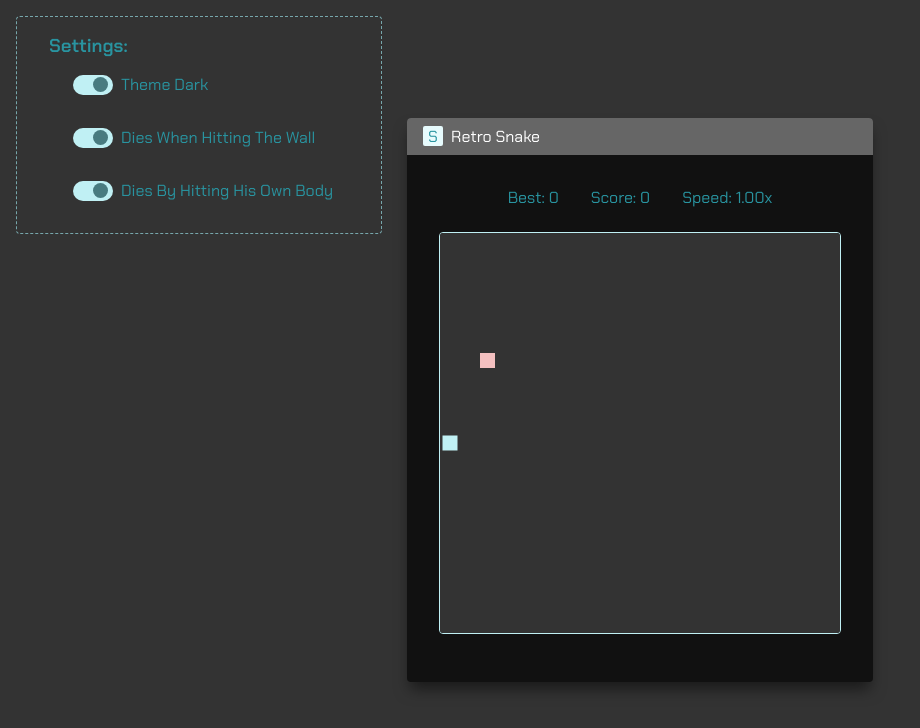
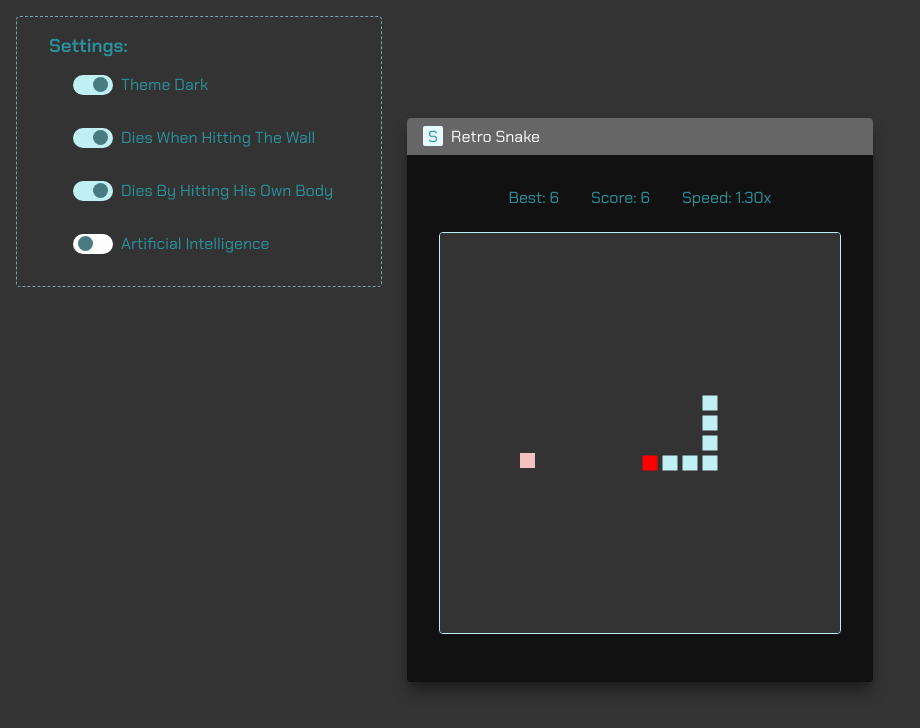
Before and after one commit to ErnaneJ/retro-snake-game, a plain HTML site: page index.html in a window 1280 px wide. Shown: the whole page, without its empty margins (0-920 px from the left). Drawn offline with Linux system fonts and the light colour scheme.

Commit message:
debugging AI concept and improving targeting logic

```diff
--- /dev/null
+++ b/assets/javascript/artificialIntelligence.js
@@ -0,0 +1,98 @@
+class ArtificialIntelligence{
+  constructor(game){
+    this.active = true;
+    this.game = game;
+  }
+
+  play(){
+    if(!this.active) return;
+
+    if(this.bestDirection('RIGHT') && this.willNotHitTheBody('RIGHT')){
+      this.game.snake.rotateX = 1;
+      this.game.snake.rotateY = 0;
+    }else if(this.bestDirection('DOWN') && this.willNotHitTheBody('DOWN')){
+      this.game.snake.rotateX = 0;
+      this.game.snake.rotateY = 1;
+    }else if(this.bestDirection('UP') && this.willNotHitTheBody('UP')){
+      this.game.snake.rotateX = 0;
+      this.game.snake.rotateY = -1;
+    }else if(this.bestDirection('LEFT') && this.willNotHitTheBody('LEFT')){
+      this.game.snake.rotateX = -1;
+      this.game.snake.rotateY = 0;
+    }else{
+      console.log("I DON'T KNOW WHERE TO GO")
+    }
+  }
+
+  bestDirection(direction){
+    const right = this.game.snake.currentPositionX + this.game.snake.size;
+    const distanceGoingRight = Math.sqrt(Math.pow(right - this.game.apple.x, 2));
+
+    const left = this.game.snake.currentPositionX - this.game.snake.size;
+    const distanceGoingLeft = Math.sqrt(Math.pow(left - this.game.apple.x, 2));
+
+    const up = this.game.snake.currentPositionY - this.game.snake.size;
+    const distanceGoingUp = Math.sqrt(Math.pow(up - this.game.apple.y, 2));
+
+    const down = this.game.snake.currentPositionY + this.game.snake.size;
+    const distanceGoingDown = Math.sqrt(Math.pow(down - this.game.apple.y, 2));
+
+    if(direction === 'RIGHT'){
+      return distanceGoingRight < distanceGoingLeft && (right <= this.game.canvas.width || !this.game.diesWhenHittingTheWall);
+    } else if(direction === 'DOWN'){
+      return distanceGoingUp > distanceGoingDown && (down <= this.game.canvas.height || !this.game.diesWhenHittingTheWall);
+    } else if(direction === 'UP'){
+      return distanceGoingDown > distanceGoingUp && (up >= 0 || !this.game.diesWhenHittingTheWall);
+    } else if(direction === 'LEFT'){
+      return distanceGoingRight > distanceGoingLeft && (left >= 0 || !this.game.diesWhenHittingTheWall);
+    } else{
+      return false;
+    }
+  }
+
+  willNotHitTheBody(direction){
+    if(!this.game.diesByHittingHisOwnBody) return true;
+
+    let tail = this.game.snake.tail;
+
+    let {x, y} = JSON.parse(JSON.stringify({x: this.game.snake.currentPositionX, y: this.game.snake.currentPositionY}));
+
+    if(direction === 'RIGHT'){
+      x = x + this.game.snake.size;
+    } else if(direction === 'DOWN'){
+      y = y + this.game.snake.size;
+    } else if(direction === 'UP'){
+      y = y - this.game.snake.size;
+    } else if(direction === 'LEFT'){
+      x = x - this.game.snake.size;
+    }
+
+    let  parts = tail.filter(body => body.x === x && body.y === y)
+
+    if(direction === 'RIGHT'){
+      x = x + this.game.snake.size * 2;
+    } else if(direction === 'DOWN'){
+      y = y + this.game.snake.size * 2;
+    } else if(direction === 'UP'){
+      y = y - this.game.snake.size * 2;
+    } else if(direction === 'LEFT'){
+      x = x - this.game.snake.size * 2;
+    }
+
+    let parts2 = tail.filter(body => body.x === x && body.y === y)
+
+    if(direction === 'RIGHT'){
+      x = x + this.game.snake.size * 2;
+    } else if(direction === 'DOWN'){
+      y = y + this.game.snake.size * 2;
+    } else if(direction === 'UP'){
+      y = y - this.game.snake.size * 2;
+    } else if(direction === 'LEFT'){
+      x = x - this.game.snake.size * 2;
+    }
+
+    let parts3 = tail.filter(body => body.x === x && body.y === y)
+
+    return parts.length === 0 && parts2.length === 0 && parts3.length === 0;
+  }
+}
--- a/assets/javascript/events.js
+++ b/assets/javascript/events.js
@@ -39,10 +39,16 @@ function toggleDiesByHittingHisOwnBody(game){
   });
 }
 
+function toggleAI(game){
+  document.querySelector('input#AI').addEventListener('change', (e) => {
+    game.ai.active = e.target.checked;
+  });
+}
 
 function loadEvents(game){
   keyboard(game);
   toggleDiesWhenHittingTheWall(game);
   toggleDiesByHittingHisOwnBody(game);
+  toggleAI(game);
   toggleTheme();
 }
--- a/assets/javascript/game.js
+++ b/assets/javascript/game.js
@@ -5,16 +5,18 @@ class Game{
     this.canvas = canvas;
     this.diesWhenHittingTheWall = true;
     this.diesByHittingHisOwnBody = true;
-    this.context = this.canvas.getContext('2d');;
-    this.snake = new Snake(0, 0, 20);
+    this.context = this.canvas.getContext('2d');
+    this.snake = new Snake(200, 200, 20);
     this.apple = new Apple(this.snake, this.colors.apple);
+    this.ai = new ArtificialIntelligence(this);
 
     this.loop();
   }
 
   loop(){
     clearInterval(window.gameInterval);
-    window.gameInterval = setInterval(( ) => {
+
+    window.gameInterval = setInterval(() => {
       this.updateBoard();
       this.drawBoard();
     }, 1000/this.fps);
@@ -24,17 +26,24 @@ class Game{
     this.context.createRect(0, 0, canvas.width, canvas.height, this.colors.background);
 
     for(var i = 0; i < this.snake.tail.length; i++){
-      this.context.createRect(this.snake.tail[i].x + 2.5, this.snake.tail[i].y + 2.5, this.snake.size - 5, this.snake.size - 5, this.colors.snake);
+      if(i === this.snake.tail.length -1){
+        this.snake.tail[i].color = 'red'
+        this.context.createRect(this.snake.tail[i].x + 2.5, this.snake.tail[i].y + 2.5, this.snake.size - 5, this.snake.size - 5, 'red');
+      }else{
+        this.snake.tail[i].color = this.colors.snake
+        this.context.createRect(this.snake.tail[i].x + 2.5, this.snake.tail[i].y + 2.5, this.snake.size - 5, this.snake.size - 5, this.colors.snake);
+      }
     }
 
     this.updateInformationsDom();
     this.context.createRect(this.apple.x, this.apple.y, this.apple.size, this.apple.size, this.apple.color);
   }
 
-  updateBoard(){
+  async updateBoard(){
     this.context.clearRect(0, 0, canvas.width, canvas.height);
 
-    this.snake.move();
+    this.ai.play();
+    this.snake.move(this.fps);
     this.checkHitWall();
     this.checkHitBody();
     this.eatApple();
@@ -86,7 +95,10 @@ class Game{
       hit = true;
     }
 
-    if(hit && this.diesWhenHittingTheWall) this.snakeDies();
+    if(hit && this.diesWhenHittingTheWall){
+      console.log('He died! It hit the wall. :(');
+      this.snakeDies();
+    }
   }
 
   checkHitBody(){
@@ -95,12 +107,15 @@ class Game{
     let headTail = this.snake.tail[this.snake.tail.length - 1];
     let parts = this.snake.tail.filter(body => body.x === headTail.x && body.y === headTail.y)
 
-    if(parts.length === 2) this.snakeDies();
+    if(parts.length === 2) {
+      console.log('He died! He hit his own body. :(');
+      this.snakeDies();
+    }
   }
 
   snakeDies(){
     delete this.snake;
-    this.snake = new Snake(0, 0, 20);
+    this.snake = new Snake(200, 200, 20);
     this.fps = 10;
     this.loop();
   }
--- a/assets/javascript/snake.js
+++ b/assets/javascript/snake.js
@@ -6,6 +6,9 @@ class Snake{
     this.tail = [{x:this.x, y:this.y}]
     this.rotateX = 0;
     this.rotateY = 1;
+
+    this.currentPositionX = x;
+    this.currentPositionY = y;
   }
 
   move(){
@@ -34,5 +37,7 @@ class Snake{
 
     this.tail.shift();
     this.tail.push(newRect);
+    this.currentPositionX = newRect.x;
+    this.currentPositionY = newRect.y;
   }
 }
--- a/index.html
+++ b/index.html
@@ -9,6 +9,7 @@
   <script src="./assets/javascript/snake.js"></script>
   <script src="./assets/javascript/apple.js"></script>
   <script src="./assets/javascript/game.js"></script>
+  <script src="./assets/javascript/artificialIntelligence.js"></script>
 
   <script src="./assets/javascript/events.js"></script>
   <title>Snake Game</title>
@@ -34,6 +35,12 @@
           <label for='diesByHittingHisOwnBody'>Dies By Hitting His Own Body</label>
           <span>Dies By Hitting His Own Body</span>
         </div>
+
+        <div class="checkbox-container">
+          <input type="checkbox" id='AI' />
+          <label for='AI'>Artificial Intelligence</label>
+          <span>Artificial Intelligence</span>
+        </div>
       </div>
     </section>
     <section id="container">
--- a/index.js
+++ b/index.js
@@ -7,8 +7,8 @@ CanvasRenderingContext2D.prototype.createRect = function (x, y, width, height, c
 }
 
 function startGame(){
-  const game = new Game(canvas, canvasContext);
-  loadEvents(game);
+  window.snakeGame = new Game(canvas, canvasContext);
+  loadEvents(window.snakeGame);
 }
 
 startGame();
```
